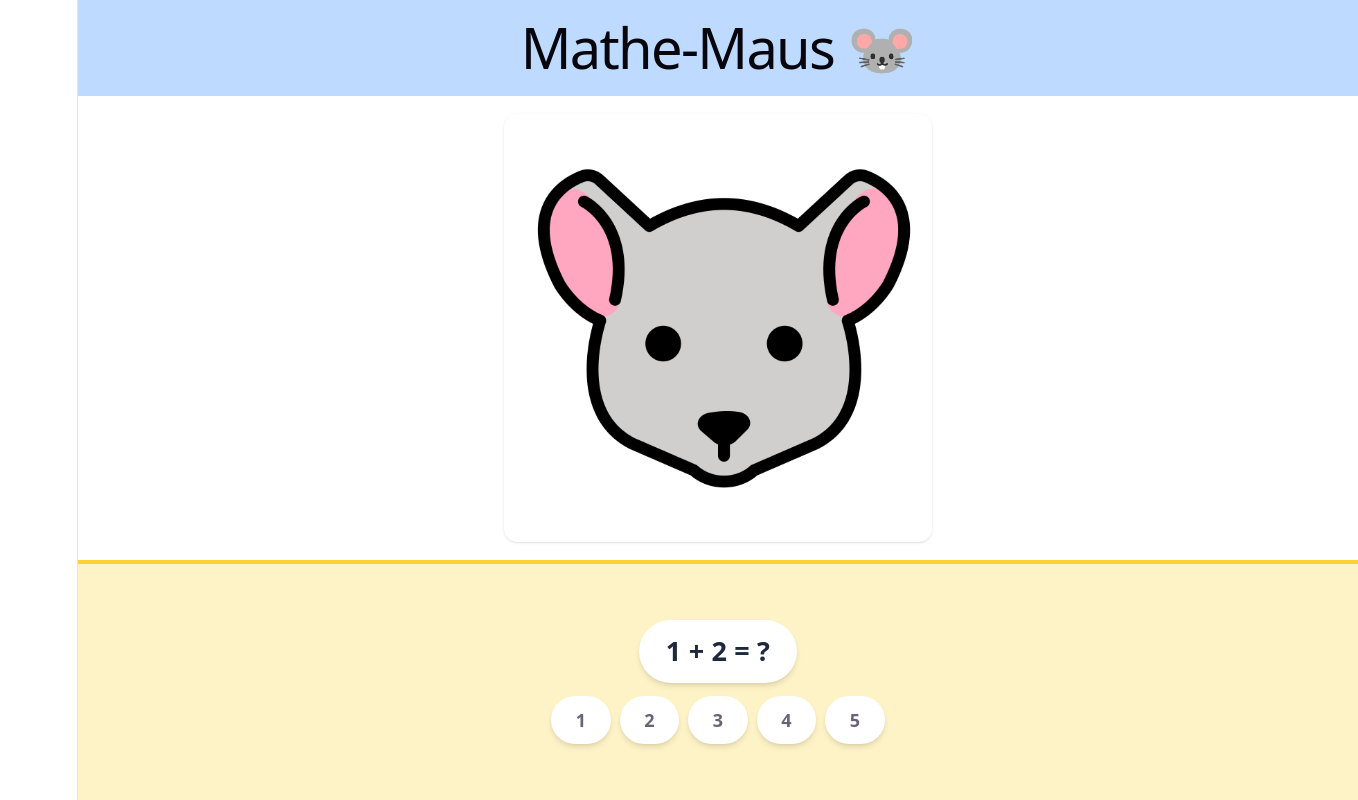
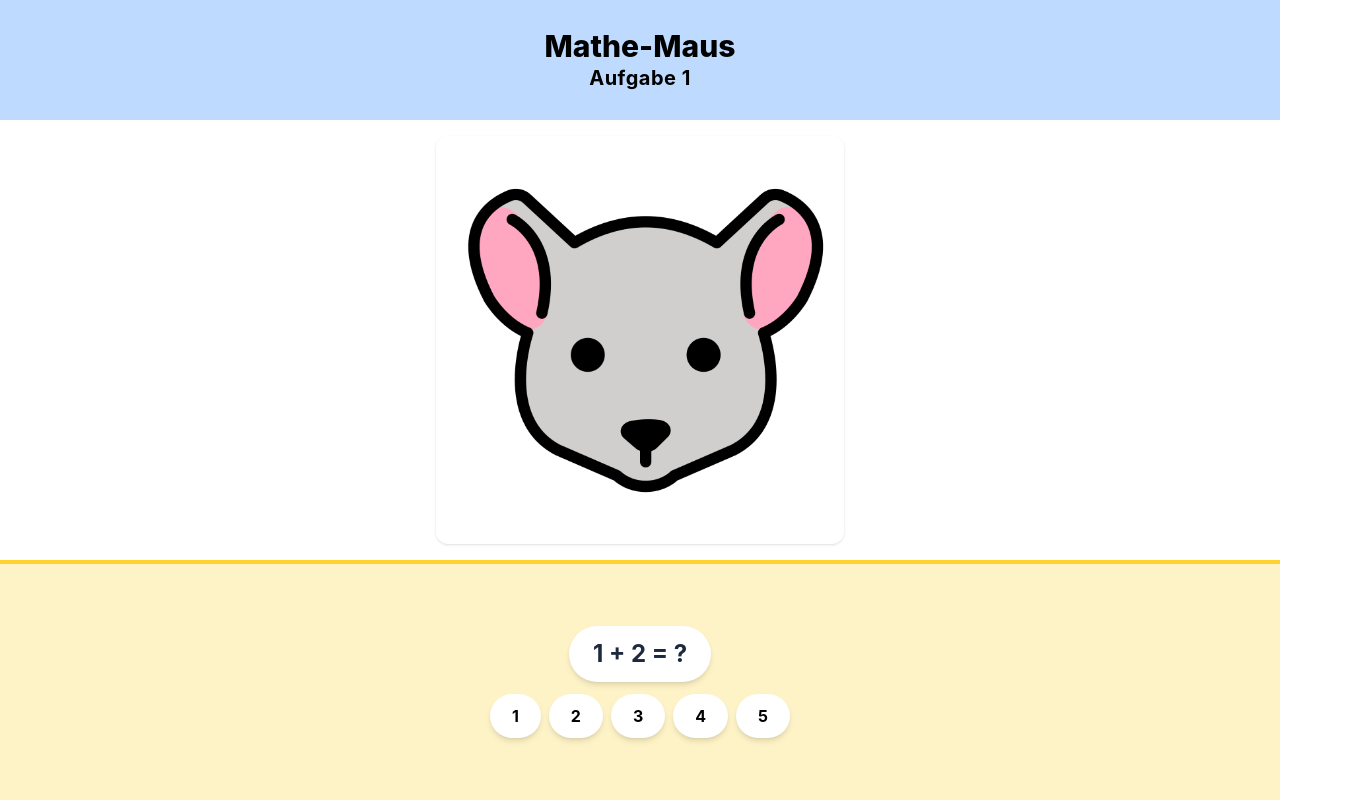
Before and after one commit to jaeniboy/mathe-maus, a React (Vite) app: page / in a window 1280 px wide. Shown: the whole page, 1358 px wide, since content can reach past the window. Built offline with nearby package versions, Linux system fonts and the light colour scheme.

Commit message:
update headline if puzzle is solved

```diff
--- a/src/App.jsx
+++ b/src/App.jsx
@@ -3,26 +3,34 @@ import { useState } from 'react'
 import maus from './assets/maus.png'
 
 function App() {
+
+  const [puzzleCount, updatePuzzleCount] = useState(1)
+
+  function increasePuzzleCount() {
+    updatePuzzleCount(puzzleCount + 1)
+  }
+
   return (
     <main className="flex flex-col h-screen w-screen overflow-hidden bg-slate-50 select-none">
-      <Headline></Headline>
+      <Headline puzzleCount={puzzleCount}></Headline>
       <MouseImage></MouseImage>
-      <MathPuzzle></MathPuzzle>
+      <MathPuzzle updatePuzzleCount={increasePuzzleCount}></MathPuzzle>
     </main>
   )
 }
 
-function Headline() {
+function Headline({puzzleCount}) {
   return(
-    <header className="h-[12vh] flex items-center justify-center bg-blue-200 text-white shadow-md">
-      <h1 className="text-3xl font-extrabold tracking-wide">Mathe-Maus 🐭</h1>
+    <header className="h-[15vh] flex flex-col items-center justify-center bg-blue-200 text-white shadow-md">
+      <h1 className="text-3xl text-black font-extrabold">Mathe-Maus</h1>
+      <h2 className="text-xl text-black font-bold tracking-wide">Aufgabe {puzzleCount}</h2>
     </header>
   )
 }
 
 function MouseImage() {
   return(
-    <div className="h-[58vh] flex items-center justify-center p-4 bg-white">
+    <div className="h-[55vh] flex items-center justify-center p-4 bg-white">
       <img
         src={maus}
         alt="Mathe Maus"
@@ -32,22 +40,22 @@ function MouseImage() {
   )
 }
 
-function MathPuzzle() {
+function MathPuzzle({updatePuzzleCount}) {
 
   const [choice, updateChoice] = useState(null)
-  const [resultCorrect, updateResultCorrect] = useState(false)
 
   const firstAddent = 1
   const secondAddent = 2
+  const solution = firstAddent + secondAddent
   const choices = [1,2,3,4,5]
 
   const choicesButtons = choices.map(number =>
   <div
     key={number}
-    className={`px-5 py-2 shadow-md rounded-full cursor-pointer border-2 border-transparent hover:border-indigo-400 ${(number === choice && resultCorrect) ? "bg-green-100" : (number === choice && !resultCorrect) ? "bg-red-100" : "bg-white"}`}
+    className={`px-5 py-2 shadow-md rounded-full cursor-pointer border-2 border-transparent hover:border-indigo-400 ${(number === choice && number === solution) ? "bg-green-100" : (number === choice && number !== solution) ? "bg-red-100" : "bg-white"}`}
     onClick={() => {
       updateChoice(number)
-      updateResultCorrect(firstAddent + secondAddent === number)
+      if (number === solution) {updatePuzzleCount()}
     }
   }
   >{number}</div>)
--- a/src/index.css
+++ b/src/index.css
@@ -1,4 +1,4 @@
-:root {
+/* :root {
   --text: #6b6375;
   --text-h: #08060d;
   --bg: #fff;
@@ -108,4 +108,4 @@ code {
   line-height: 135%;
   padding: 4px 8px;
   background: var(--code-bg);
-}
+} */
```
